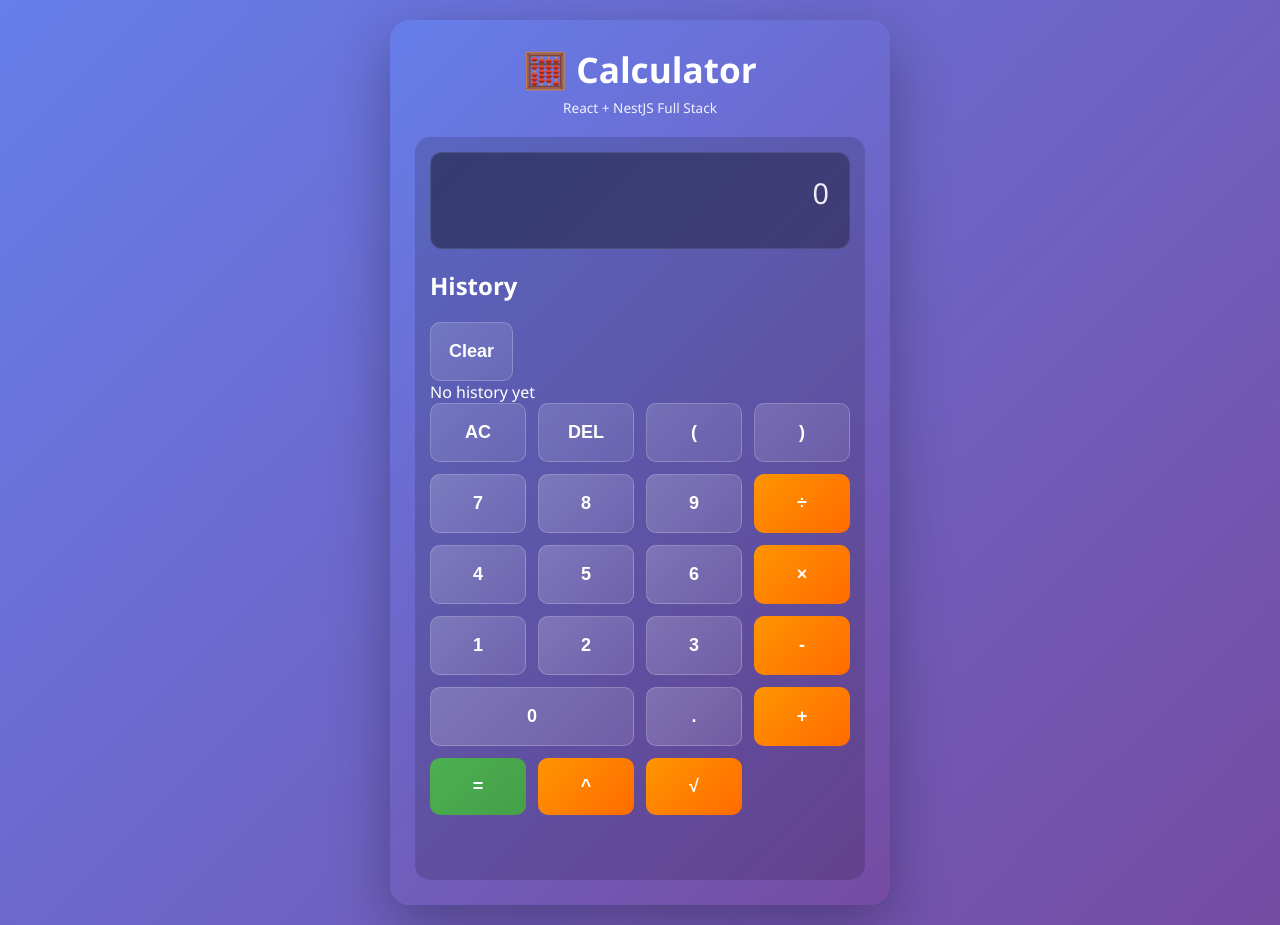
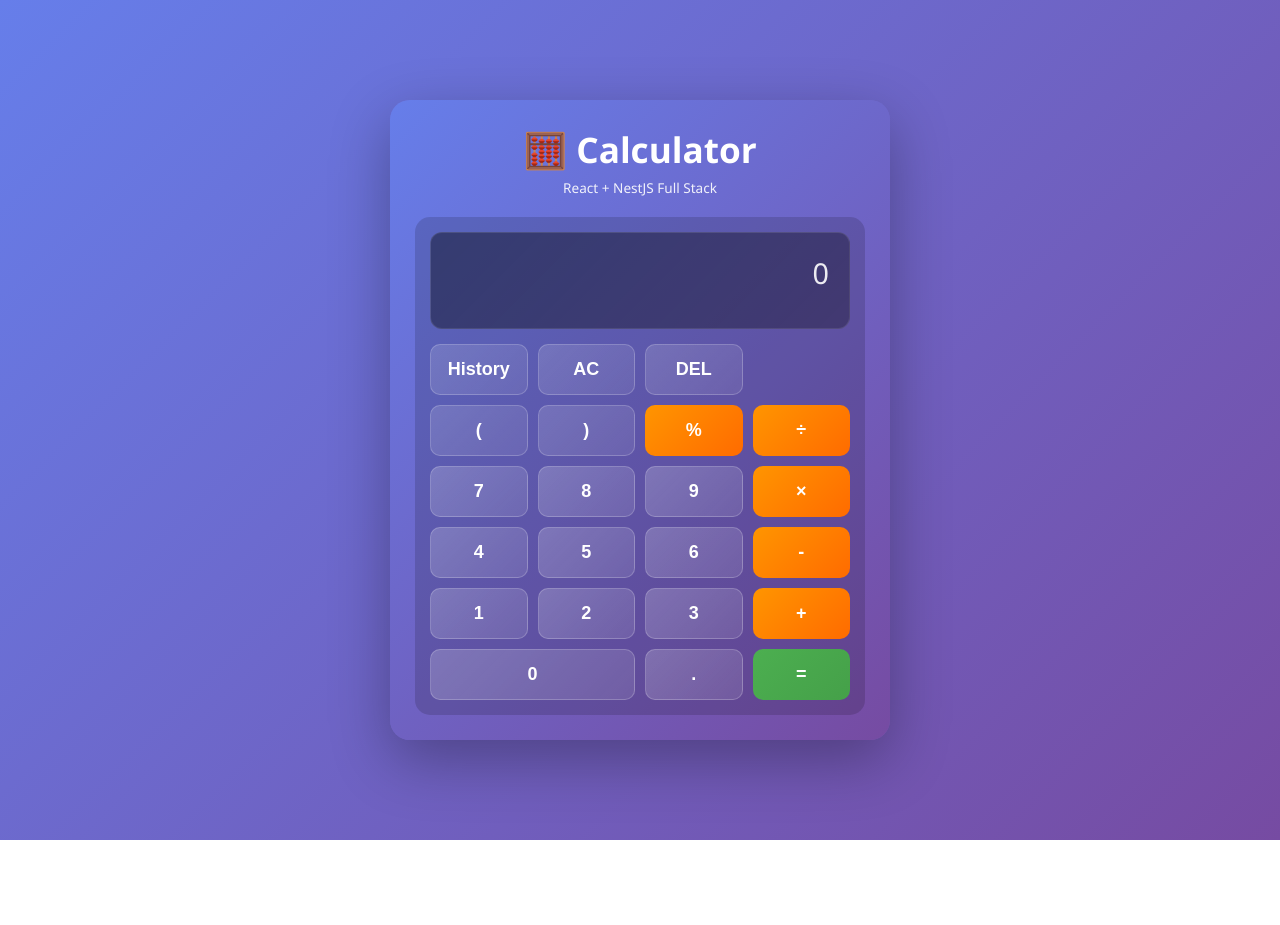
Before and after one commit to Suvidhnya/calculator-app, a React (Create React App) app in the folder frontend/: page / in a window 1280 px wide. After the commit the page ends 840 px from the top, so only its background shows below. Built offline with nearby package versions, Linux system fonts and the light colour scheme.

Commit message:
UI and history UI updated

```diff
--- a/frontend/src/Calculator.css
+++ b/frontend/src/Calculator.css
@@ -49,6 +49,7 @@
   border-radius: 12px;
   margin-bottom: 15px;
   border: 1px solid rgba(255, 255, 255, 0.1);
+  position: relative;
 }
 
 .expression-display {
@@ -108,18 +109,91 @@
 /* Buttons Grid */
 .buttons-grid {
   display: grid;
-  grid-template-columns: repeat(4, 1fr);
+  grid-template-columns: repeat(4, minmax(0, 1fr));
+  gap: 10px;
+  margin-top: 10px;
+}
+
+.btn-history-toggle {
+  background: linear-gradient(135deg, rgba(255, 255, 255, 0.25) 0%, rgba(255, 255, 255, 0.18) 100%);
+  border: 1px solid rgba(255, 255, 255, 0.3);
+  color: white;
+  font-weight: 700;
+}
+
+.btn-zero {
+  grid-column: span 2;
+}
+
+.history-panel {
+  margin-top: 15px;
+  border-radius: 16px;
+  padding: 14px;
+  background: rgba(255, 255, 255, 0.08);
+  border: 1px solid rgba(255, 255, 255, 0.12);
+  backdrop-filter: blur(8px);
+}
+
+.history-header {
+  display: flex;
+  align-items: center;
+  justify-content: space-between;
+  gap: 10px;
+  margin-bottom: 12px;
+}
+
+.history-header h2 {
+  margin: 0;
+  font-size: 1.05rem;
+  letter-spacing: 0.02em;
+}
+
+.history-list {
+  list-style: none;
+  padding: 0;
+  margin: 0;
+  display: grid;
+  gap: 10px;
+  max-height: 240px;
+  overflow-y: auto;
+}
+
+.history-item {
+  display: grid;
+  grid-template-columns: 1fr auto;
   gap: 12px;
+  padding: 10px 12px;
+  border-radius: 12px;
+  background: rgba(255, 255, 255, 0.08);
+  border: 1px solid rgba(255, 255, 255, 0.1);
+}
+
+.history-expression,
+.history-result {
+  color: rgba(255, 255, 255, 0.9);
+}
+
+.history-result {
+  font-weight: 700;
+  text-align: right;
+}
+
+.history-empty {
+  color: rgba(255, 255, 255, 0.75);
+  padding: 14px 10px;
+  text-align: center;
+  border-radius: 12px;
+  background: rgba(255, 255, 255, 0.06);
 }
 
 .btn {
-  padding: 18px;
+  padding: 14px;
   border: none;
   border-radius: 10px;
   font-size: 18px;
   font-weight: 600;
   cursor: pointer;
-  transition: all 0.2s ease;
+  transition: all 0.15s ease;
   display: flex;
   align-items: center;
   justify-content: center;
@@ -172,6 +246,18 @@
   box-shadow: 0 4px 15px rgba(0, 0, 0, 0.2);
 }
 
+.btn-percent {
+  background: linear-gradient(135deg, #ff9500 0%, #ff6b00 100%);
+  color: white;
+  border: none;
+  font-weight: 700;
+}
+
+.btn-percent:hover {
+  background: linear-gradient(135deg, #ffb143 0%, #ff8c00 100%);
+  box-shadow: 0 4px 15px rgba(255, 107, 0, 0.4);
+}
+
 /* Equals Button */
 .btn-equals {
   background: linear-gradient(135deg, #4CAF50 0%, #45a049 100%);
@@ -183,6 +269,13 @@
 .btn-equals:hover {
   background: linear-gradient(135deg, #66bb6a 0%, #56bb4d 100%);
   box-shadow: 0 4px 15px rgba(76, 175, 80, 0.4);
+}
+
+.btn-spacer {
+  visibility: hidden;
+  pointer-events: none;
+  background: transparent;
+  border: none;
 }
 
 @media (max-width: 500px) {
@@ -197,7 +290,7 @@
   }
 
   .btn {
-    padding: 15px;
+    padding: 12px;
     font-size: 16px;
   }
 
@@ -216,6 +309,6 @@
   }
 
   .buttons-grid {
-    gap: 10px;
+    gap: 8px;
   }
 }
--- a/frontend/src/Calculator.js
+++ b/frontend/src/Calculator.js
@@ -13,6 +13,7 @@ function Calculator() {
   const [error, setError] = useState('');
   const [displayExpression, setDisplayExpression] = useState('');
   const [history, setHistory] = useState([]);
+  const [showHistory, setShowHistory] = useState(false);
 
   useEffect(() => {
     const savedHistory = localStorage.getItem('calculatorHistory');
@@ -37,6 +38,42 @@ function Calculator() {
 
       return updatedHistory;
     });
+  };
+
+  const handlePercent = () => {
+    setError('');
+
+    if (currentInput !== '') {
+      const val = parseFloat(currentInput);
+      if (isNaN(val)) return;
+      const pct = val / 100;
+      setCurrentInput(String(pct));
+      // update display if expression exists
+      if (expression) {
+        const trimmedExpr = expression.trim();
+        const lastChar = trimmedExpr[trimmedExpr.length - 1];
+        if (!/[+\-×÷^√]/.test(lastChar)) {
+          setExpression(trimmedExpr + ' + ' + String(pct));
+        } else {
+          setExpression(trimmedExpr + ' ' + String(pct));
+        }
+      } else {
+        setDisplayExpression(String(pct));
+      }
+      return;
+    }
+
+    if (result !== '') {
+      const val = parseFloat(result);
+      if (isNaN(val)) return;
+      const pct = val / 100;
+      setResult(pct);
+      setDisplayExpression(String(pct));
+    }
+  };
+
+  const handleToggleHistory = () => {
+    setShowHistory((s) => !s);
   };
 
   const handleClearHistory = () => {
@@ -466,6 +503,7 @@ function Calculator() {
           )}
         </div>
 
+        {showHistory && (
           <div className="history-panel">
             <div className="history-header">
               <h2>History</h2>
@@ -501,203 +539,42 @@ function Calculator() {
               </ul>
             )}
           </div>
+        )}
 
         <div className="buttons-grid">
           <button
-            className="btn btn-function"
-            onClick={handleClear}
+            className="btn btn-function btn-history-toggle"
+            onClick={handleToggleHistory}
           >
-            AC
+            History
           </button>
+          <button className="btn btn-function" onClick={handleClear}>AC</button>
+          <button className="btn btn-function" onClick={handleDelete}>DEL</button>
+          <div className="btn btn-spacer" aria-hidden="true"></div>
 
-          <button
-            className="btn btn-function"
-            onClick={handleDelete}
-          >
-            DEL
-          </button>
+          <button className="btn btn-function" onClick={handleOpenBracket}>(</button>
+          <button className="btn btn-function" onClick={handleCloseBracket}>)</button>
+          <button className="btn btn-percent" onClick={handlePercent} title="Percent">%</button>
+          <button className="btn btn-operator" onClick={() => handleOperator('/')}>÷</button>
 
-          <button
-            className="btn btn-function"
-            onClick={handleOpenBracket}
-          >
-            (
-          </button>
+          <button className="btn btn-number" onClick={() => handleNumberClick('7')}>7</button>
+          <button className="btn btn-number" onClick={() => handleNumberClick('8')}>8</button>
+          <button className="btn btn-number" onClick={() => handleNumberClick('9')}>9</button>
+          <button className="btn btn-operator" onClick={() => handleOperator('*')}>×</button>
 
-          <button
-            className="btn btn-function"
-            onClick={handleCloseBracket}
-          >
-            )
-          </button>
+          <button className="btn btn-number" onClick={() => handleNumberClick('4')}>4</button>
+          <button className="btn btn-number" onClick={() => handleNumberClick('5')}>5</button>
+          <button className="btn btn-number" onClick={() => handleNumberClick('6')}>6</button>
+          <button className="btn btn-operator" onClick={() => handleOperator('-')}>-</button>
 
-          <button
-            className="btn btn-number"
-            onClick={() =>
-              handleNumberClick('7')
-            }
-          >
-            7
-          </button>
+          <button className="btn btn-number" onClick={() => handleNumberClick('1')}>1</button>
+          <button className="btn btn-number" onClick={() => handleNumberClick('2')}>2</button>
+          <button className="btn btn-number" onClick={() => handleNumberClick('3')}>3</button>
+          <button className="btn btn-operator" onClick={() => handleOperator('+')}>+</button>
 
-          <button
-            className="btn btn-number"
-            onClick={() =>
-              handleNumberClick('8')
-            }
-          >
-            8
-          </button>
-
-          <button
-            className="btn btn-number"
-            onClick={() =>
-              handleNumberClick('9')
-            }
-          >
-            9
-          </button>
-
-          <button
-            className="btn btn-operator"
-            onClick={() =>
-              handleOperator('/')
-            }
-          >
-            ÷
-          </button>
-
-          <button
-            className="btn btn-number"
-            onClick={() =>
-              handleNumberClick('4')
-            }
-          >
-            4
-          </button>
-
-          <button
-            className="btn btn-number"
-            onClick={() =>
-              handleNumberClick('5')
-            }
-          >
-            5
-          </button>
-
-          <button
-            className="btn btn-number"
-            onClick={() =>
-              handleNumberClick('6')
-            }
-          >
-            6
-          </button>
-
-          <button
-            className="btn btn-operator"
-            onClick={() =>
-              handleOperator('*')
-            }
-          >
-            ×
-          </button>
-
-          <button
-            className="btn btn-number"
-            onClick={() =>
-              handleNumberClick('1')
-            }
-          >
-            1
-          </button>
-
-          <button
-            className="btn btn-number"
-            onClick={() =>
-              handleNumberClick('2')
-            }
-          >
-            2
-          </button>
-
-          <button
-            className="btn btn-number"
-            onClick={() =>
-              handleNumberClick('3')
-            }
-          >
-            3
-          </button>
-
-          <button
-            className="btn btn-operator"
-            onClick={() =>
-              handleOperator('-')
-            }
-          >
-            -
-          </button>
-
-          <button
-            className="btn btn-number btn-zero"
-            onClick={() =>
-              handleNumberClick('0')
-            }
-          >
-            0
-          </button>
-
-          <button
-            className="btn btn-number"
-            onClick={handleDecimal}
-          >
-            .
-          </button>
-
-          <button
-            className="btn btn-operator"
-            onClick={() =>
-              handleOperator('+')
-            }
-          >
-            +
-          </button>
-
-          <button
-            className="btn btn-equals"
-            onClick={handleEquals}
-          >
-            =
-          </button>
-
-          <button
-            className="btn btn-operator"
-            onClick={() =>
-              handleOperator('^')
-            }
-          >
-            ^
-          </button>
-
-          <button
-            className="btn btn-operator"
-            onClick={() =>
-              handleOperator('sqrt')
-            }
-          >
-            √
-          </button>
-
-          <button
-            className="btn btn-function"
-            style={{ visibility: 'hidden' }}
-          />
-
-          <button
-            className="btn btn-function"
-            style={{ visibility: 'hidden' }}
-          />
+          <button className="btn btn-number btn-zero" onClick={() => handleNumberClick('0')}>0</button>
+          <button className="btn btn-number" onClick={handleDecimal}>.</button>
+          <button className="btn btn-equals" onClick={handleEquals}>=</button>
         </div>
       </div>
     </div>
```
Lines whose indentation alone changed are shown as unchanged.
